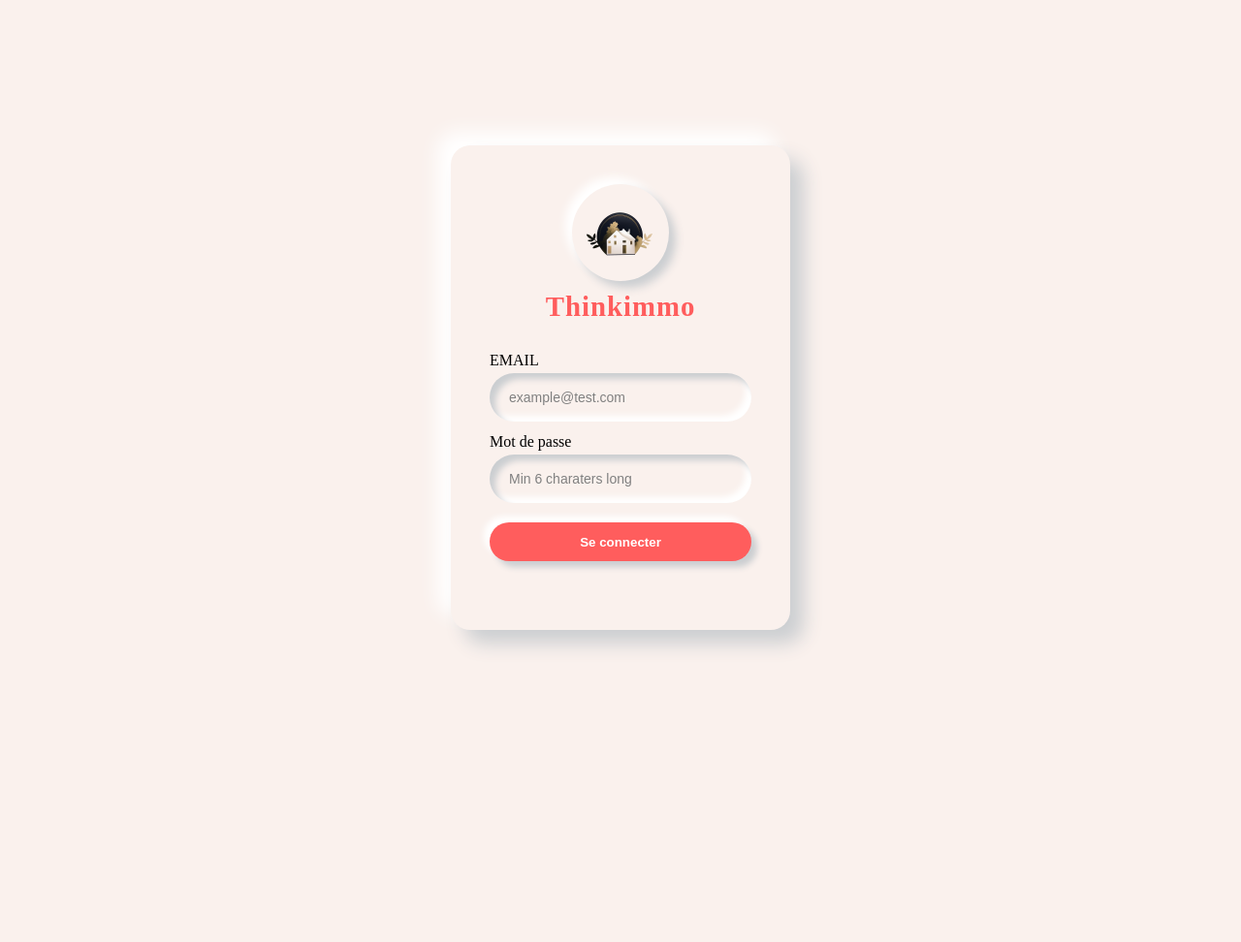
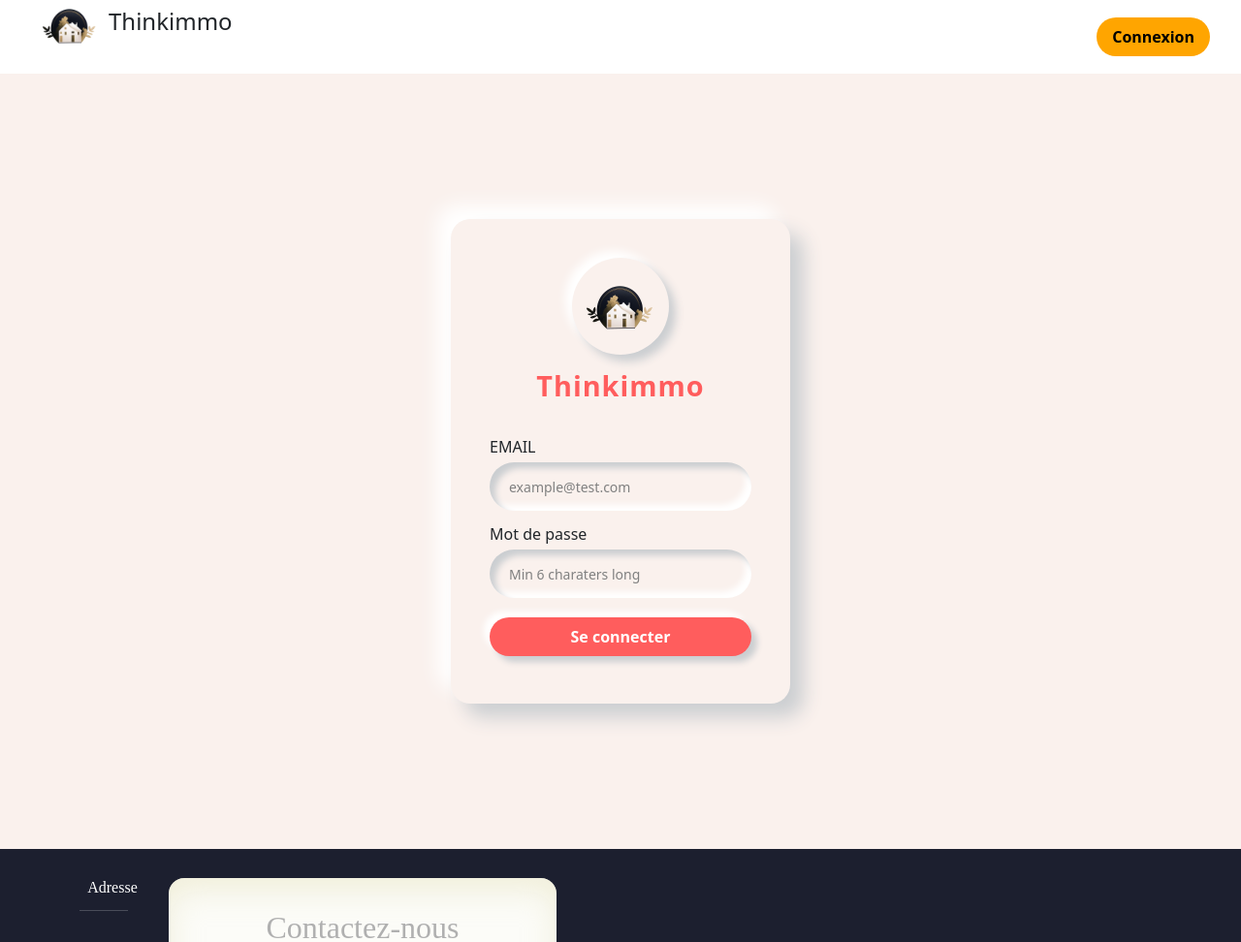
Before and after one commit to EvilCorpRobot/ThinkImmo, a PHP site: page /views/vuelogin.php in a window 1280 px wide. Shown: the top 972 px of the page at 97% size. Before the commit the page ends 670 px from the top, so only its background shows below. Run offline with PHP 8.4, Linux system fonts and the light colour scheme; a map, chart or similar area stays blank; some libraries are stand-ins or nearby versions; grey boxes are pictures that could not be loaded.

Commit message:
correction style

```diff
--- a/views/styles/login.css
+++ b/views/styles/login.css
@@ -1,4 +1,4 @@
-  body {
+  .login {
     margin: 0;
     width: 100vw;
     height: 100vh;
@@ -11,7 +11,7 @@
     overflow: hidden;
   }
 
-  .container {
+  .login_container {
     position: relative;
     width: 350px;
     height: 500px;
@@ -20,9 +20,10 @@
     box-sizing: border-box;
     background: #faf1ed;
     box-shadow: 14px 14px 20px #cbced1, -14px -14px 20px white;
+
   }
 
-  .brand-logo {
+  .login_container .brand-logo {
     height: 100px;
     width: 100px;
     margin: auto;
@@ -30,11 +31,11 @@
     box-sizing: border-box;
     box-shadow: 7px 7px 10px #cbced1, -7px -7px 10px white;
   }
-  .brand-logo img {
+  .login_container .brand-logo img {
     width: 100%;
     margin-top: 15%;
   }
-  .brand-title {
+  .login_container .brand-title {
     margin-top: 10px;
     font-weight: 900;
     font-size: 1.8rem;
@@ -42,12 +43,12 @@
     letter-spacing: 1px;
   }
 
-  .inputs {
+  .login_container .inputs {
     text-align: left;
     margin-top: 30px;
   }
 
-  label, input, button {
+  .login_container label, input, button {
     display: block;
     width: 100%;
     padding: 0;
@@ -56,19 +57,19 @@
     box-sizing: border-box;
   }
 
-  label {
+  .login_container label {
     margin-bottom: 4px;
   }
 
-  label:nth-of-type(2) {
+  .login_container label:nth-of-type(2) {
     margin-top: 12px;
   }
 
-  input::placeholder {
+  .login_container input::placeholder {
     color: gray;
   }
 
-  input {
+  .login_container input {
     background: #faf1ed;
     padding: 10px;
     padding-left: 20px;
@@ -78,7 +79,7 @@
     box-shadow: inset 6px 6px 6px #cbced1, inset -6px -6px 6px white;
   }
 
-  button {
+  .login_container button {
     color: white;
     margin-top: 20px;
     background: #ff5d5d;
@@ -90,6 +91,6 @@
     transition: 0.5s;
   }
 
-  button:hover {
+  .login_container button:hover {
     box-shadow: none;
   }
--- a/views/styles/style.css
+++ b/views/styles/style.css
@@ -5,18 +5,18 @@
     /* background-color: #c8e7d8; */
 }
 
-h1 {
+.navbar h2 {
     font-size: 1.5rem;
 }
-li {
+.navbar li {
     list-style: none;
 }
-a {
+.navbar a {
     text-decoration:none;
     color:#000;
     font-size: 1rem;
 }
-a:hover {
+.navbar a:hover {
     color: orange;
 }
 /* HEADER */
--- a/views/template.php
+++ b/views/template.php
@@ -18,7 +18,7 @@
 
             <div class="logo">
                 <img src="../assets/logo_transp.png" alt="logo de thinkimmo">
-                <h1>Thinkimmo</h1>
+                <h2>Thinkimmo</h2>
 
             </div>
 
@@ -63,7 +63,7 @@
                         <div class="wrapper centered">
                             <article class="letter">
                                 <div class="side">
-                                    <h1>Contactez-nous</h1>
+                                    <h2>Contactez-nous</h2>
                                     <p>
                                         <textarea class="line_area" placeholder="Votre message"></textarea>
                                     </p>
--- a/views/vuelogin.php
+++ b/views/vuelogin.php
@@ -1,7 +1,7 @@
 <link rel="stylesheet" href="./styles/login.css">
 
-
-<div class="container">
+<div class="login">
+    <div class="login_container">
         <div class="brand-logo"><img src="../assets/logo_transp.png" alt=""></div>
         <div class="brand-title">Thinkimmo</div>
         <div class="inputs">
@@ -12,3 +12,6 @@
             <button type="submit">Se connecter</button>
         </div>
     </div>
+</div>
+<?php $contenu = ob_get_clean(); ?>
+<?php require 'template.php'; ?>
```
Lines whose indentation alone changed are shown as unchanged.
